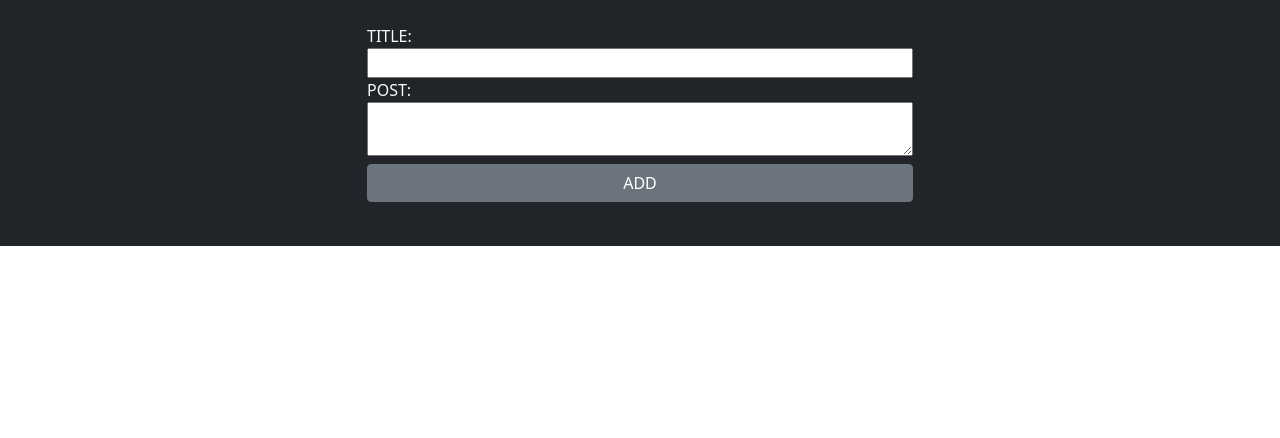
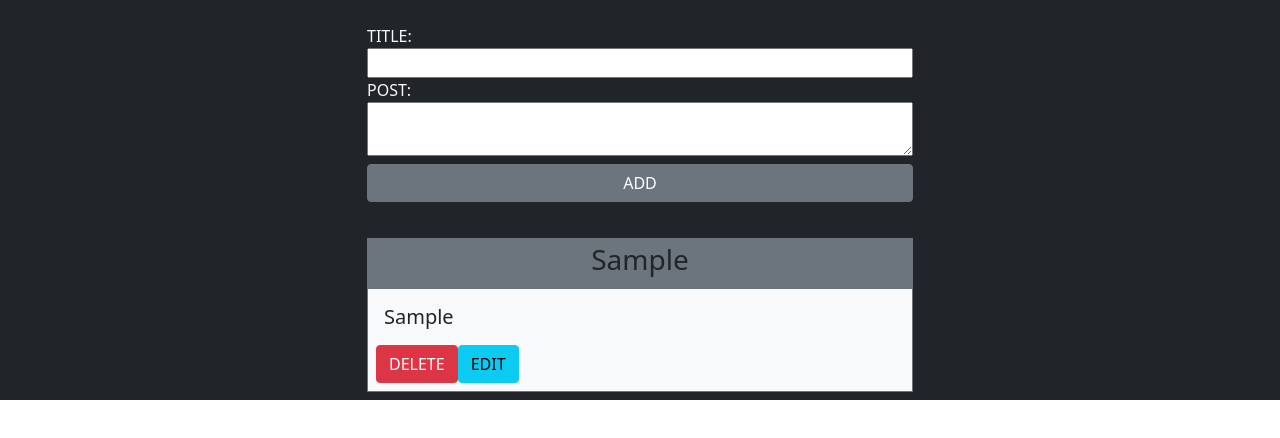
Before and after one commit to martucazpo/vanilla-redux-posts, a plain HTML site: page index.html in a window 1280 px wide. Both pictures are taken after typing "Sample", "Sample" into the empty fields and a click on the button "ADD". Drawn offline with Linux system fonts and the light colour scheme.

Commit message:
components in place

```diff
--- a/assets/script.js
+++ b/assets/functions/render.js
@@ -1,9 +1,10 @@
-import Form from "../components/Form.js"
-import Input from "../components/Input.js"
-import Textarea from "../components/Textarea.js"
+import Form from "../../components/Form.js"
+import Input from "../../components/Input.js"
+import Textarea from "../../components/Textarea.js"
+import List from "../../components/List.js"
 
-import { addPost } from "../redux/actions.js"
-import store from "../redux/store.js"
+import { addPost } from "../../redux/actions.js"
+import store from "../../redux/store.js"
 
 const addPostDiv = document.getElementById("addPostDiv")
 
@@ -19,6 +20,5 @@ export const render = () => {
             ]
         }
     ))
+    List()
 }
-
-render()
--- /dev/null
+++ b/assets/index.js
@@ -0,0 +1,4 @@
+
+import { render } from "./functions/render.js"
+
+render()
--- /dev/null
+++ b/components/Card.js
@@ -0,0 +1,35 @@
+
+//import { render } from "../assets/script.js"
+
+const Card = (props) =>{
+    const card = document.createElement("div")
+    card.classList.add("border", "border-secondary", "bg-light", "text-dark", "w-100")
+    const cardHeader = document.createElement("div")
+    cardHeader.innerHTML = `<h3>${ props.title }</h3>`
+    cardHeader.classList.add("text-center", "pt-1", "pb-1", "bg-secondary")
+    card.append(cardHeader)
+    const cardBody = document.createElement("div")
+    cardBody.classList.add("p-2")
+    const cardBodyText = document.createElement("div")
+    cardBodyText.classList.add("p-2")
+    let cardBodyP = document.createElement("h5")
+    cardBodyP.innerText = props.body
+    cardBodyText.append(cardBodyP)
+    cardBody.append(cardBodyText)
+    const cardBodyBtnDiv = document.createElement("div")
+    const deleteBtn = document.createElement("button")
+    deleteBtn.classList.add("btn", "btn-danger")
+    deleteBtn.innerText = "DELETE"
+    //deleteBtn.addEventListener("click", ()=>{ })
+    cardBodyBtnDiv.append(deleteBtn)
+    const editBtn = document.createElement("button")
+    editBtn.classList.add("btn", "btn-info")
+    editBtn.innerText = "EDIT"
+    //editBtn.addEventListener("click", ()=>{ })
+    cardBodyBtnDiv.append(editBtn)
+    cardBody.append(cardBodyBtnDiv)
+    card.append(cardBody)
+    return card
+}
+
+export default Card
--- a/components/Form.js
+++ b/components/Form.js
@@ -1,5 +1,5 @@
 import store from "../redux/store.js"
-import { render } from "../assets/script.js"
+import { render } from "../assets/functions/render.js"
 
 const handleSubmit = (props) => {
     let args = {}
--- a/components/List.js
+++ b/components/List.js
@@ -0,0 +1,43 @@
+import store from "../redux/store.js"
+import Card from "./Card.js"
+import Form from "./Form.js"
+
+import {} from "../redux/actions.js"
+
+const EditFormDiv = () => {
+    const editFormDiv = document.createElement("div")
+    editFormDiv.classList.add("bg-light", "text-dark", "p-2", "w-100")
+    editFormDiv.append(Form({
+        subBtnText: "CHANGE",
+        //action: addPost,
+        children: [
+            Input({ text: "TITLE:", id: "editTitleInput", name: "editTitle", type: "text" }),
+            Textarea({ text: "POST:", id: "editBodyInput", name: "editBody", type: "text" })
+        ]
+    }))
+    return editFormDiv
+}
+
+
+const List = () => {
+    const listPostDiv = document.getElementById("listPostDiv")
+    listPostDiv.innerHTML = ""
+    if (store.getState().posts.posts.length < 1) {
+        let messageDiv = document.createElement("div")
+        messageDiv.classList.add("p-2", "bg-light", "text-dark", "text-center")
+        let message = document.createElement("h3")
+        message.innerText = "There are no posts!"
+        messageDiv.append(message)
+        listPostDiv.append(messageDiv)
+    } else {
+        store.getState().posts.posts.forEach(post => {
+            if (store.getState().posts.isEdit && post.id === store.getState().posts.editId) {
+                listPostDiv.append(EditFormDiv())
+            } else {
+                listPostDiv.append(Card(post, listPostDiv))
+            }
+        })
+    }
+}
+
+export default List
--- a/index.html
+++ b/index.html
@@ -22,6 +22,6 @@
     </main>
     <script src="./assets/libraries/redux-thunk.js"></script>
     <script src="./assets/libraries/redux.js"></script>
-    <script src="./assets/script.js" type="module"></script>
+    <script src="./assets/index.js" type="module"></script>
 </body>
 </html>
```
